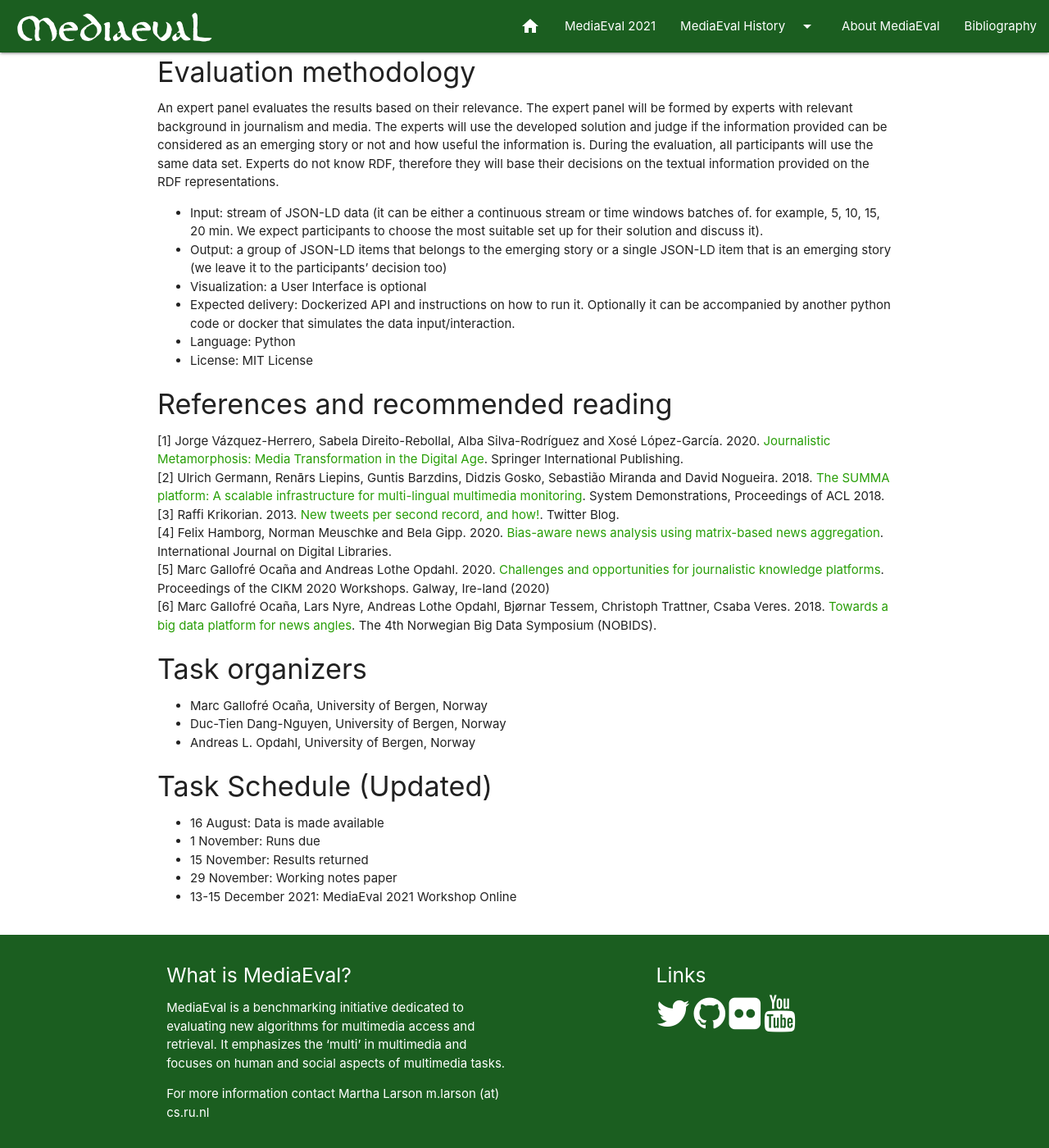
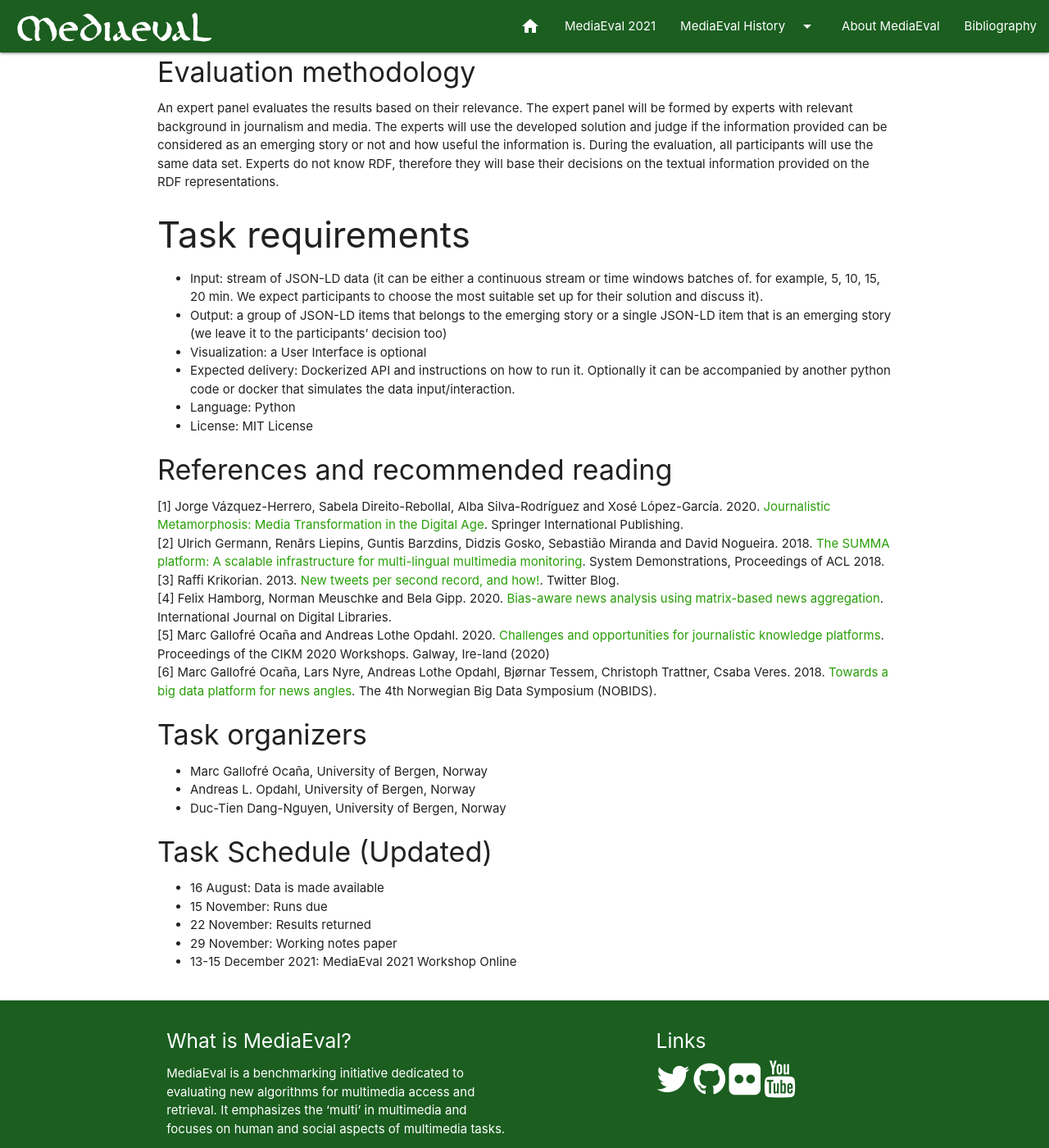
Before and after one commit to multimediaeval/multimediaeval.github.io, a Jekyll site: the page built from _editions/2021/tasks/emergingnews.md, in a window 1280 px wide and 1400 px high, scrolled down 1573 px. Shown: the whole window at 82% size. Built offline with Jekyll 4.4.1, drawn with Linux system fonts in a browser that asks for light colours.

Commit message:
Update emergingnews.md

```diff
--- a/_editions/2021/tasks/emergingnews.md
+++ b/_editions/2021/tasks/emergingnews.md
@@ -39,6 +39,7 @@
 #### Evaluation methodology
 An expert panel evaluates the results based on their relevance. The expert panel will be formed by experts with relevant background in journalism and media. The experts will use the developed solution and judge if the information provided can be considered as an emerging story or not and how useful the information is. During the evaluation, all participants will use the same data set. Experts do not know RDF, therefore they will base their decisions on the textual information provided on the RDF representations.
 
+### Task requirements
 * Input: stream of JSON-LD data (it can be either a continuous stream or time windows batches of. for example, 5, 10, 15, 20 min. We expect participants to choose the most suitable set up for their solution and discuss it).
 * Output: a group of JSON-LD items that belongs to the emerging story or a single JSON-LD item that is an emerging story (we leave it to the participants' decision too)
 * Visualization: a User Interface is optional
@@ -56,12 +57,12 @@
 
 #### Task organizers
 * Marc Gallofré Ocaña, University of Bergen, Norway
+* Andreas L. Opdahl, University of Bergen, Norway
 * Duc-Tien Dang-Nguyen, University of Bergen, Norway
-* Andreas L. Opdahl, University of Bergen, Norway
 
 #### Task Schedule (Updated)
 * 16 August: Data is made available <!-- # Replace XX with your date. We suggest setting the date in June-July-->
-* 1 November: Runs due <!-- # Replace XX with your date. We suggest setting enough time in order to have enough time to assess and return the results by the Results returned deadline-->
-* 15 November: Results returned  <!-- Replace XX with your date. Latest possible should be 15 November-->
+* 15 November: Runs due <!-- # Replace XX with your date. We suggest setting enough time in order to have enough time to assess and return the results by the Results returned deadline-->
+* 22 November: Results returned  <!-- Replace XX with your date. Latest possible should be 15 November-->
 * 29 November: Working notes paper  <!-- Fixed. Please do not change. Exact date to be decided-->
 * 13-15 December 2021: MediaEval 2021 Workshop Online <!-- Fixed. Please do not change. Exact date to be decided-->
```
